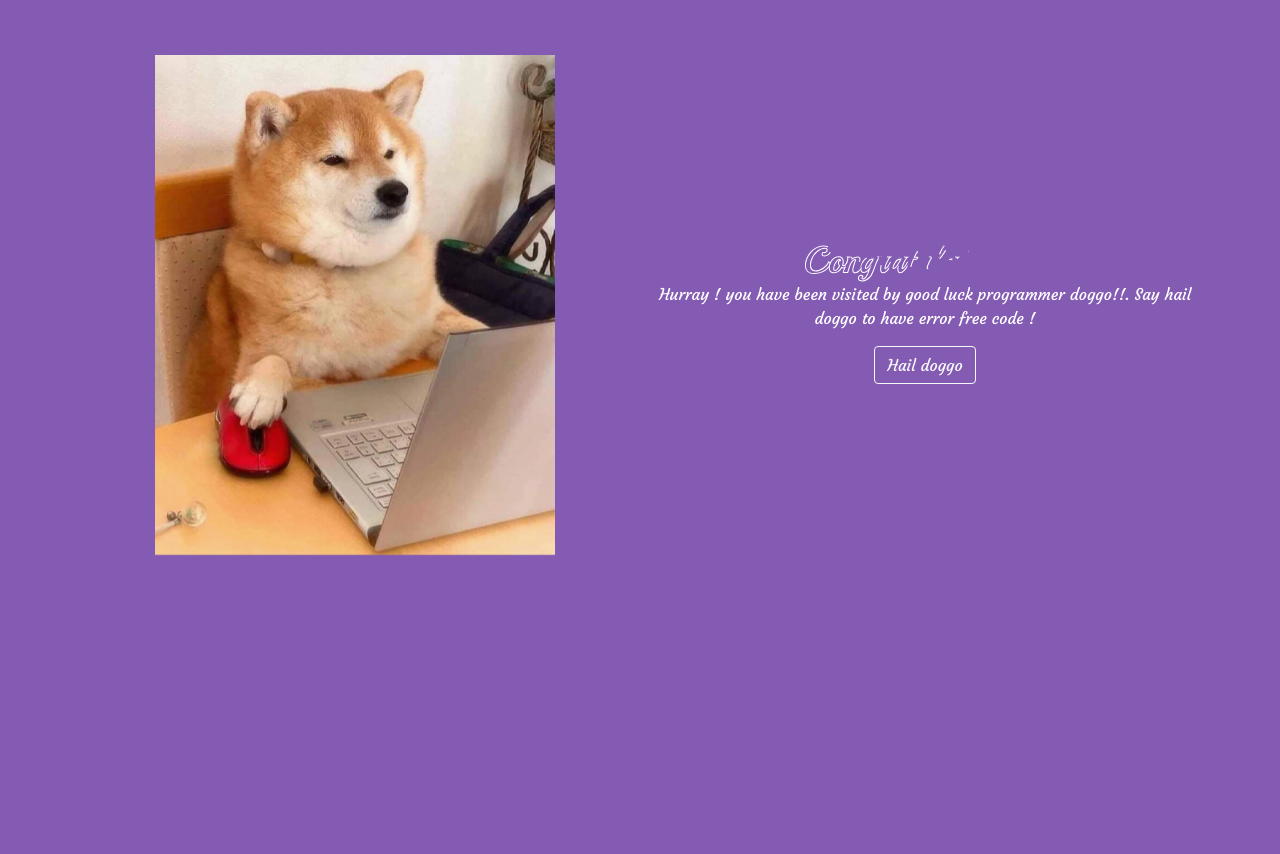
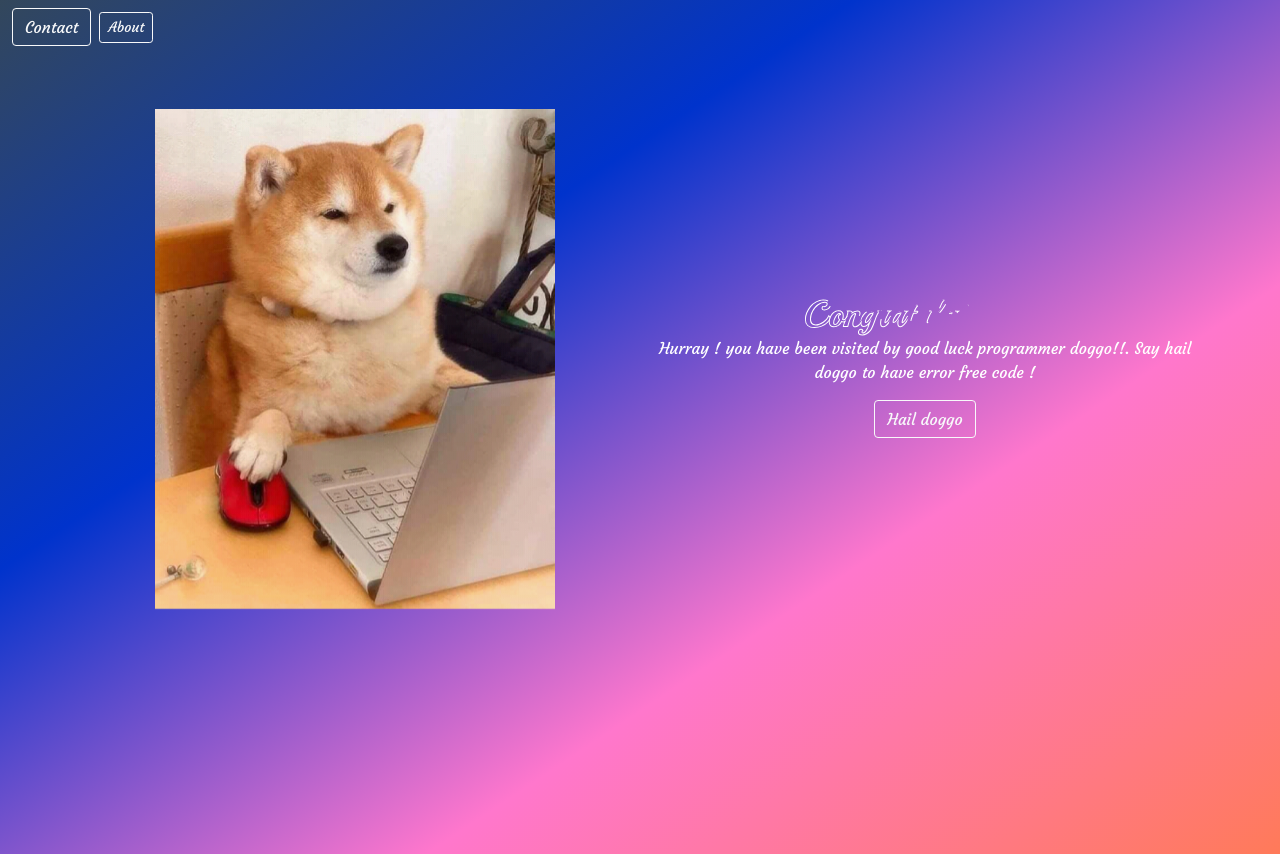
Before and after one commit to biju-borah/Portfolio-Web, a Django app: template templates/dogo.html in a window 1280 px wide. Before the commit the page ends 555 px from the top, so only its background shows below. Run offline with Django 3.2, Linux system fonts and the light colour scheme; the template is opened without the code that fills it, so the values that code supplies are empty; some libraries are stand-ins or nearby versions.

Commit message:
v1.0.1 bugs fixed

```diff
--- a/templates/about.html
+++ b/templates/about.html
@@ -5,6 +5,7 @@
     <meta charset="UTF-8">
     <meta http-equiv="X-UA-Compatible" content="IE=edge">
     <meta name="viewport" content="width=device-width, initial-scale=1.0">
+    <link rel="icon" href="./static/logo.png" />
     <title>BijuB-Dev</title>
     <style>
         body {
--- a/templates/contact.html
+++ b/templates/contact.html
@@ -10,6 +10,7 @@
   <link href="https://cdn.jsdelivr.net/npm/bootstrap@5.0.1/dist/css/bootstrap.min.css" rel="stylesheet"
     integrity="sha384-+0n0xVW2eSR5OomGNYDnhzAbDsOXxcvSN1TPprVMTNDbiYZCxYbOOl7+AMvyTG2x" crossorigin="anonymous">
 
+  <link rel="icon" href="./static/logo.png" />
   <title>BijuB-Dev!</title>
   <style>
     body {
--- a/templates/cycle.html
+++ b/templates/cycle.html
@@ -6,6 +6,7 @@
     <meta name="viewport" content="width=device-width, initial-scale=1">
     <link href="https://cdn.jsdelivr.net/npm/bootstrap@5.0.1/dist/css/bootstrap.min.css" rel="stylesheet"
         integrity="sha384-+0n0xVW2eSR5OomGNYDnhzAbDsOXxcvSN1TPprVMTNDbiYZCxYbOOl7+AMvyTG2x" crossorigin="anonymous">
+    <link rel="icon" href="./static/logo.png" />
     <title>BijuB-Dev</title>
     <style>
         * {
--- a/templates/dogo.html
+++ b/templates/dogo.html
@@ -11,15 +11,17 @@
 
     <link rel="preconnect" href="https://fonts.gstatic.com">
     <link href="https://fonts.googleapis.com/css2?family=Courgette&display=swap" rel="stylesheet">
+    <link rel="icon" href="./static/logo.png" />
     <title>BijuB-Dev</title>
     <style>
         body {
+            background: linear-gradient(to bottom right,#33475b,#0033cc,#ff77cc,rgb(255,122,89));
             font-family: 'Courgette', cursive;
         }
 
         #banner {
-            /*background: linear-gradient(#add2eb,#e5eaf5,#dd8df4,#8458b3,#494d5f); */
-            background-color: #845bb3;
+
+            /* background-color: #ff851b; */
             padding-top: 5%;
             min-height: 100vh;
         }
@@ -59,6 +61,12 @@
 </head>
 
 <body>
+    <nav class="navbar navbar-light ">
+        <form class="container-fluid justify-content-start">
+          <a href="/contact" class="btn btn-outline-light me-2">Contact</a>
+          <a href="/about" class="btn btn-sm btn-outline-light">About</a>
+        </form>
+      </nav>
     <section id="banner">
         <div class="container d-flex">
             <div class="row">
@@ -104,7 +112,7 @@
                             </g>
                             </svg>
                         <p class="quote text-center">Hurray ! you have been visited by good luck programmer doggo!!. Say hail doggo to have error free code !</p>
-                        <a href="/" type="button" class="btn btn-outline-light">Hail doggo</a>
+                        <a href="/notfound" class="btn btn-outline-light">Hail doggo</a>
                     </div>
 
                 </div>
--- a/templates/home.html
+++ b/templates/home.html
@@ -12,7 +12,7 @@
 
     <link rel="preconnect" href="https://fonts.gstatic.com">
     <link href="https://fonts.googleapis.com/css2?family=Courgette&display=swap" rel="stylesheet">
-
+    <link rel="icon" href="./static/logo.png" />
     <title>BijuB-Dev</title>
     <style>
         body {
--- a/templates/notfound.html
+++ b/templates/notfound.html
@@ -5,6 +5,7 @@
     <meta charset="UTF-8">
     <meta http-equiv="X-UA-Compatible" content="IE=edge">
     <meta name="viewport" content="width=device-width, initial-scale=1.0">
+    <link rel="icon" href="./static/logo.png" />
     <title>404</title>
     <style>
         body{
--- a/templates/project.html
+++ b/templates/project.html
@@ -9,7 +9,7 @@
     <!-- Bootstrap CSS -->
     <link href="https://cdn.jsdelivr.net/npm/bootstrap@5.0.1/dist/css/bootstrap.min.css" rel="stylesheet"
         integrity="sha384-+0n0xVW2eSR5OomGNYDnhzAbDsOXxcvSN1TPprVMTNDbiYZCxYbOOl7+AMvyTG2x" crossorigin="anonymous">
-
+    <link rel="icon" href="./static/logo.png" />
     <title>BijuB-Dev</title>
     <style>
         body {
```
Also changed, not shown: 7 other files.
